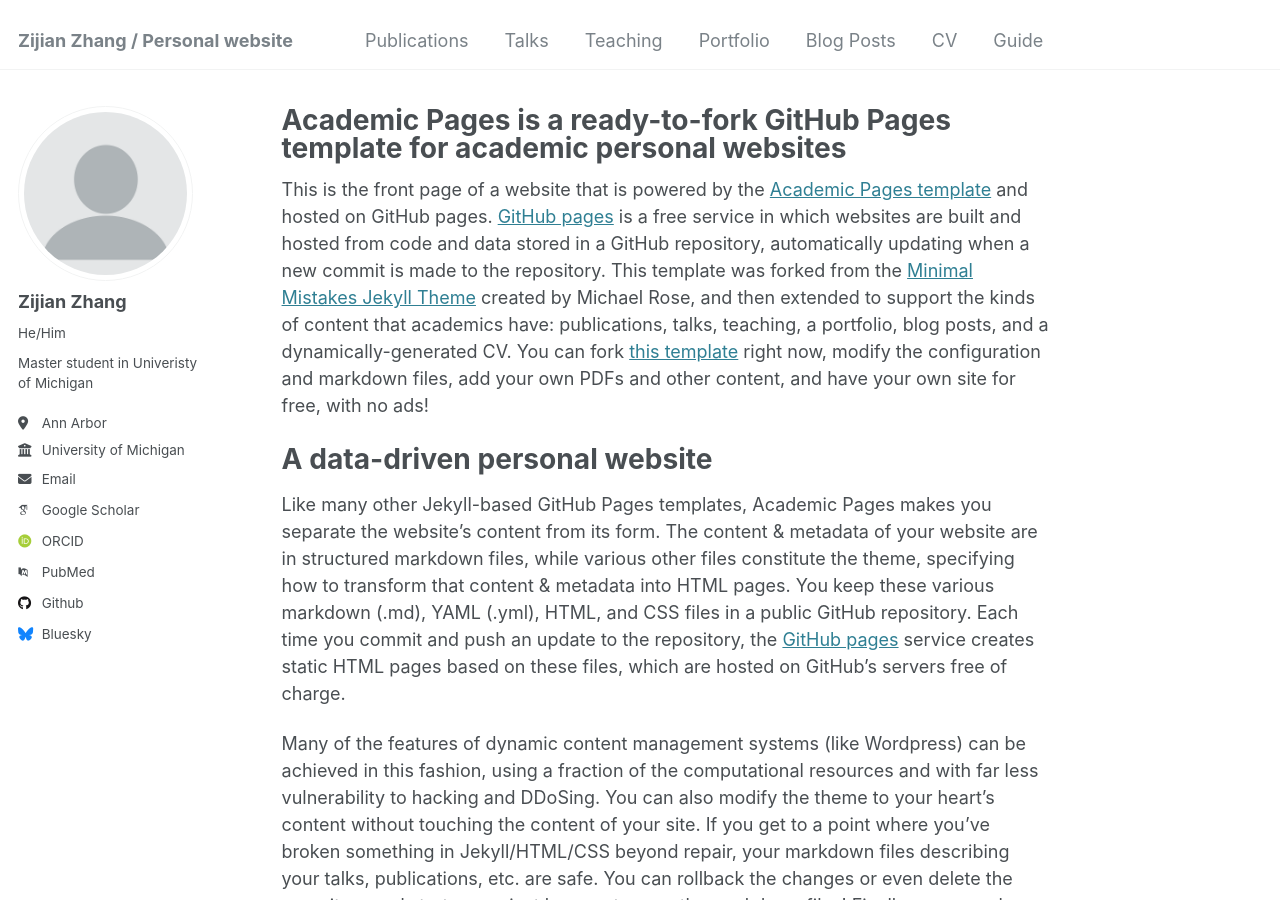
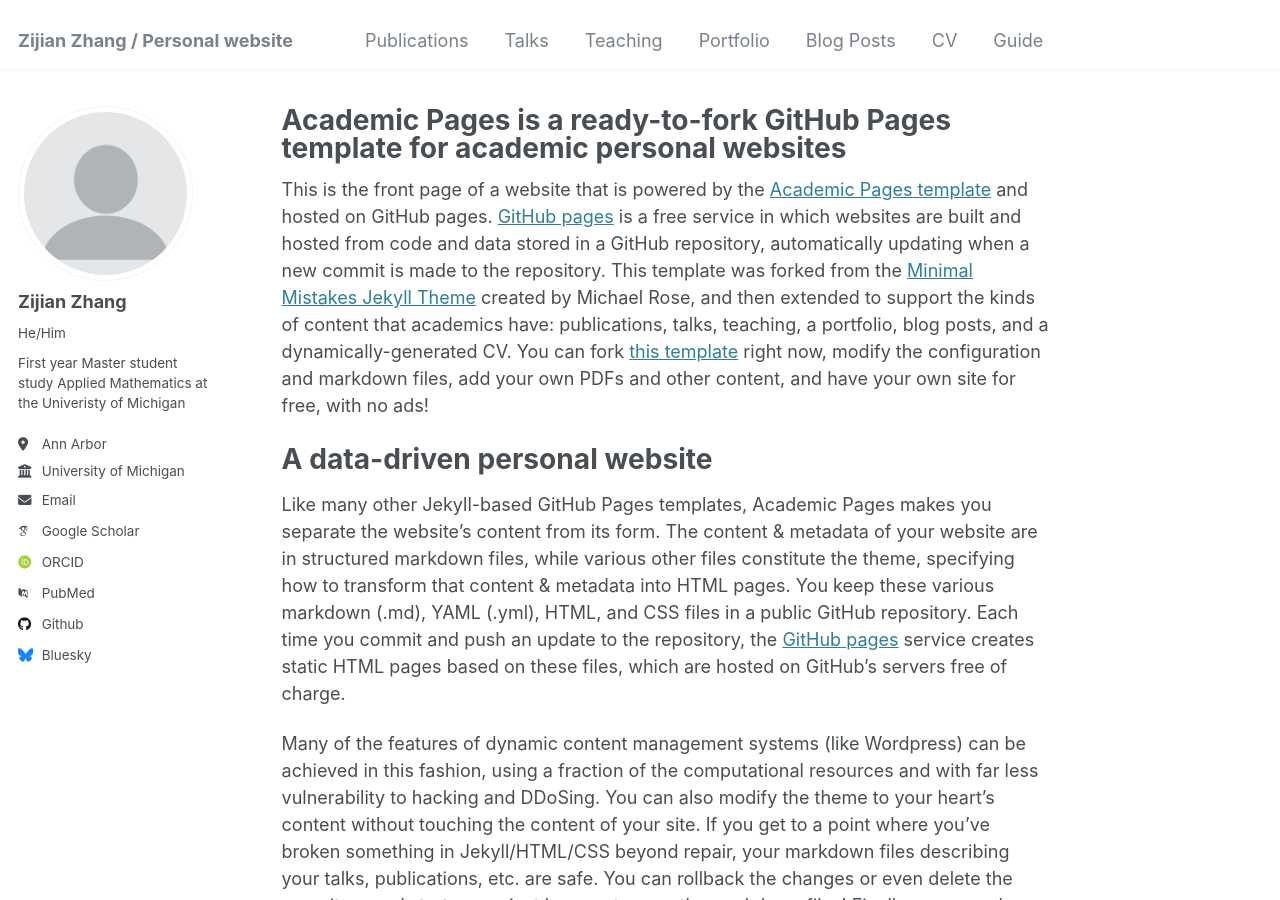
Before and after one commit to Michael6666666/Michael6666666.github.io, a Jekyll site: the page built from _pages/about.md, in a window 1280 px wide and 900 px high. Built offline with Jekyll 4.4.1, drawn with Linux system fonts in a browser that asks for light colours; some web fonts are replaced.

Commit message:
Update _config.yml

```diff
--- a/_config.yml
+++ b/_config.yml
@@ -24,7 +24,7 @@ author:
   avatar           : "profile.png"
   name             : "Zijian Zhang"
   pronouns         : "He/Him"
-  bio              : "Master student in Univeristy of Michigan"
+  bio              : "First year Master student study Applied Mathematics at the Univeristy of Michigan"
   location         : "Ann Arbor"
   employer         : "University of Michigan"
   uri              : # URL
```
